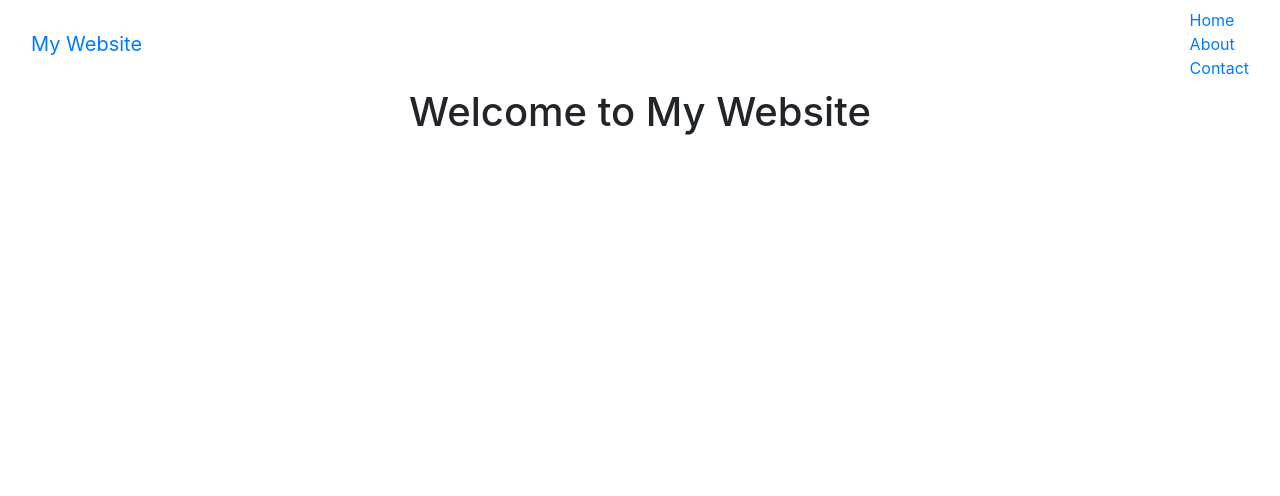
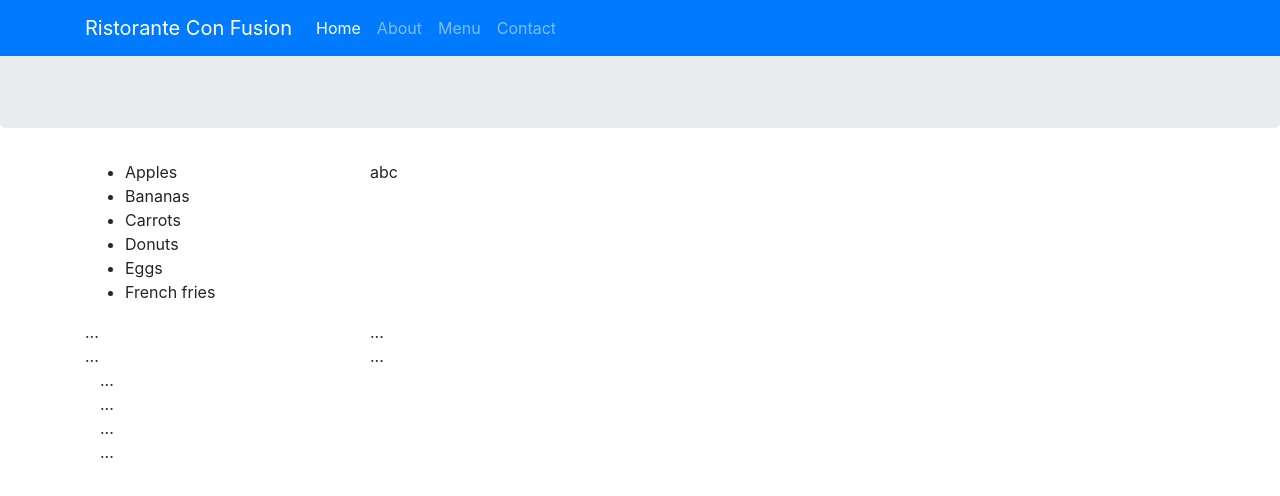
Before and after one commit to emnghiaproplayers/FER01, a website: page index.html in a window 1280 px wide. Drawn offline with nearby package versions, Linux system fonts and the light colour scheme.

Commit message:
Navbar and Breadcrumbs

```diff
--- a/index.html
+++ b/index.html
@@ -1,35 +1,75 @@
 <!DOCTYPE html>
 <html lang="en">
+
 <head>
     <meta charset="UTF-8">
     <meta http-equiv="X-UA-Compatible" content="IE=edge">
-    <meta name="viewport" content="width=device-width, initial-scale=1.0">
+    <!-- <meta name="viewport" content="width=device-width, initial-scale=1.0"> -->
     <meta name="viewport" content="width=device-width, initial-scale=1, shrink-to-fit=no">
     <link rel="stylesheet" href="node_modules/bootstrap/dist/css/bootstrap.min.css">
+    <link href="css/style.css" rel="stylesheet">
     <title>Document</title>
 </head>
+
 <body>
-    <nav class="navbar navbar-default">
-        <div class="container-fluid">
-          <div class="navbar-header">
-            <a class="navbar-brand" href="#">My Website</a>
-          </div>
-          <ul class="nav navbar-nav">
-            <li><a href="#">Home</a></li>
-            <li><a href="#">About</a></li>
-            <li><a href="#">Contact</a></li>
+    <header class="jumbotron">
+        <div class="container">
+            <div class="row row-header">
+                <nav class="navbar navbar-dark navbar-expand-sm bg-primary fixed-top">
+                    <div class="container">
+                       <a class="navbar-brand" href="#">Ristorante Con Fusion</a>
+                            <ul class="navbar-nav mr-auto">
+                                <li class="nav-item active"><a class="nav-link" href="#">Home</a></li>
+                                <li class="nav-item"><a class="nav-link" href="./aboutus.html">About</a></li>
+                                <li class="nav-item"><a class="nav-link" href="#">Menu</a></li>
+                                <li class="nav-item"><a class="nav-link" href="#">Contact</a></li>
                             </ul>
+
                     </div>
             </nav>
 
-      <!-- Main Content -->
-      <div class="container">
-        <div class="row">
-          <div class="col-md-12 text-center">
-            <h1>Welcome to My Website</h1>
         </div>
         </div>
+    </header>
+    <section>
+        <div class="container">
+            <div class="row row-content">
+                <div class="col-12 col-sm-4 col-md-3">
+                    <ul>
+                        <li>Apples</li>
+                        <li>Bananas</li>
+                        <li>Carrots</li>
+                        <li>Donuts</li>
+                        <li>Eggs</li>
+                        <li>French fries</li>
+                      </ul>
                 </div>
+                <div class="col col-sm col-md"> abc</div>
+            </div>
+
+            <div class="row row-content">
+                <div class="col-12 col-sm-4 col-md-3"> ... </div>
+                <div class="col col-sm col-md"> ... </div>
+            </div>
+
+            <div class="row row-content">
+                <div class="col-12 col-sm-4 col-md-3"> ... </div>
+                <div class="col col-sm col-md"> ... </div>
+            </div>
+        </div>
+    </section>
+
+    <footer class="footer">
+        <div class="container">
+            <div class="col-4 col-sm-2"> ... </div>
+
+            <div class="col-7 col-sm-5"> ... </div>
+
+            <div class="col-12 col-sm-4"> ... </div>
+
+            <div class="col-auto"> ... </div>
+        </div>
+    </footer>
 
     <!-- Include Bootstrap JS -->
     <script src="node_modules/jquery/dist/jquery.slim.min.js"></script>
@@ -37,4 +77,5 @@
     <script src="node_modules/bootstrap/dist/js/bootstrap.min.js"></script>
 
 </body>
+
 </html>
```
Lines whose indentation alone changed are shown as unchanged.
